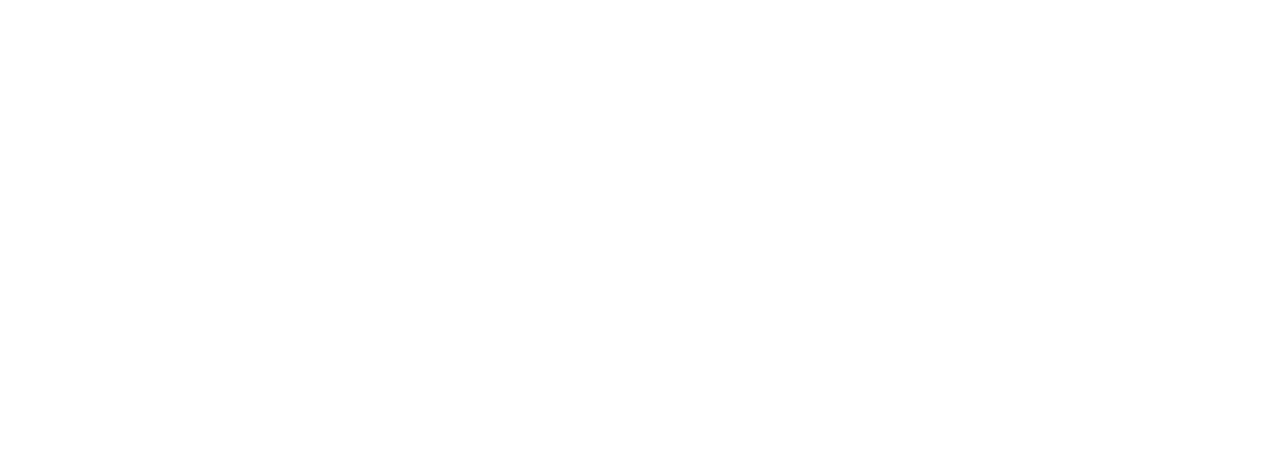
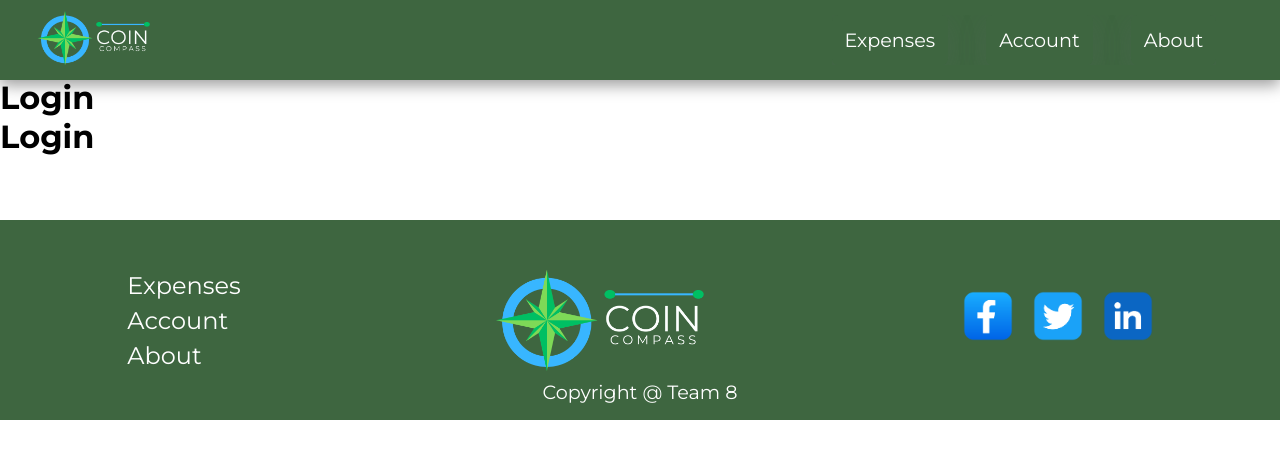
Before and after one commit to ITHS-Team8/CoinCompass, a Vue app: page /login in a window 1280 px wide. Before the commit this address had no page. Shown: the top 458 px of the page. Built offline with nearby package versions, Linux system fonts and the light colour scheme.

Commit message:
Created LoginView #35 and fixed router

```diff
--- a/src/router/index.ts
+++ b/src/router/index.ts
@@ -3,6 +3,7 @@ import HomeView from '../views/HomeView.vue'
 import AboutView from '../views/AboutView.vue'
 import AccountView from '../views/AccountView.vue'
 import ExpensesView from '../views/ExpensesView.vue'
+import LoginView from '../views/LoginView.vue'
 
 const router = createRouter({
     history: createWebHistory(import.meta.env.BASE_URL),
@@ -26,6 +27,11 @@ const router = createRouter({
             path: '/account',
             name: 'account',
             component: AccountView
+        },
+        {
+            path: '/login',
+            name: 'login',
+            component: LoginView
         }
         /* {
             path: '/account/:id',
--- /dev/null
+++ b/src/views/LoginView.vue
@@ -0,0 +1,15 @@
+<template>
+    <NavBar />
+    <h1>Login</h1>
+    <h1>Login</h1>
+    <h1>Login</h1>
+    <h1>Login</h1>
+    <Footer />
+</template>
+
+<script setup lang="ts">
+    import NavBar from '@/components/NavBar.vue'
+    import Footer from '@/components/FooterComponent.vue'
+</script>
+
+<style scoped></style>
```
